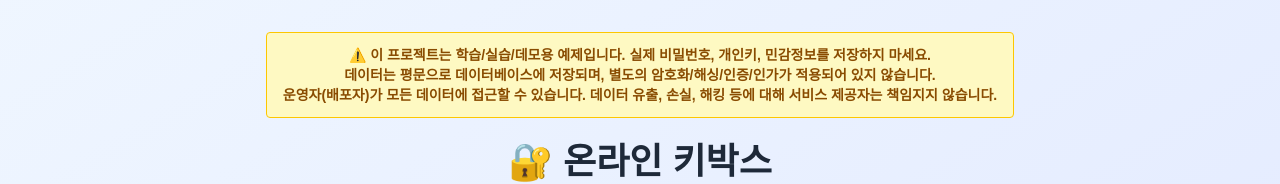
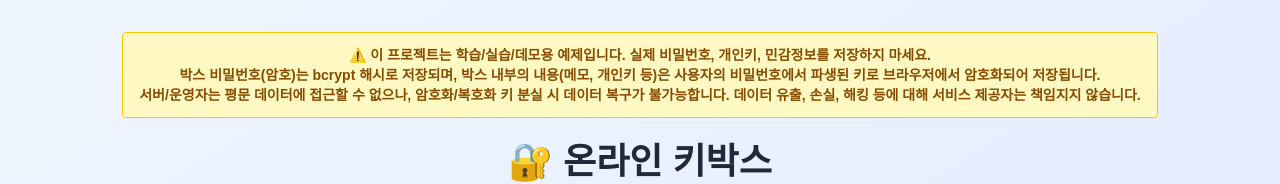
Before and after one commit to rakaso598/online-keybox, a Next.js app: page / in a window 1280 px wide. Shown: the top 184 px of the page. Built offline with nearby package versions, Linux system fonts and the light colour scheme; no server answers; the database is empty.

Commit message:
docs: update README and documentation for clarity on password hashing and data storage

```diff
--- a/app/page.tsx
+++ b/app/page.tsx
@@ -189,8 +189,8 @@ export default function Home() {
           <div className="mb-6">
             <div className="inline-block bg-yellow-100 border border-yellow-400 text-yellow-800 text-sm rounded px-4 py-3 font-semibold">
               ⚠️ 이 프로젝트는 학습/실습/데모용 예제입니다. 실제 비밀번호, 개인키, 민감정보를 저장하지 마세요.<br />
-              데이터는 평문으로 데이터베이스에 저장되며, 별도의 암호화/해싱/인증/인가가 적용되어 있지 않습니다.<br />
-              운영자(배포자)가 모든 데이터에 접근할 수 있습니다. 데이터 유출, 손실, 해킹 등에 대해 서비스 제공자는 책임지지 않습니다.
+              박스 비밀번호(암호)는 bcrypt 해시로 저장되며, 박스 내부의 내용(메모, 개인키 등)은 사용자의 비밀번호에서 파생된 키로 브라우저에서 암호화되어 저장됩니다.<br />
+              서버/운영자는 평문 데이터에 접근할 수 없으나, 암호화/복호화 키 분실 시 데이터 복구가 불가능합니다. 데이터 유출, 손실, 해킹 등에 대해 서비스 제공자는 책임지지 않습니다.
             </div>
           </div>
           <h1 className="text-4xl font-bold text-gray-800 mb-4">
```
Also changed, not shown: 3 other files (tests, documents, lock files or other folders).
